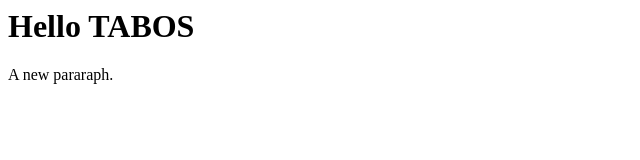
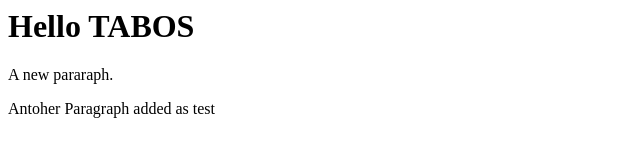
Before and after one commit to paneru/Test-Tabos, a plain HTML site: page index.html in a window 1280 px wide. Shown: the whole page, without its empty margins (0-640 px from the left). Drawn offline with Linux system fonts and the light colour scheme.

Commit message:
another paragraph added

```diff
--- a/index.html
+++ b/index.html
@@ -2,5 +2,6 @@
 <body>
 <h1>Hello TABOS</h1>
 <p>A new pararaph.</p>
+<p>Antoher Paragraph added as test </p>
 </body>
 </html>
```
